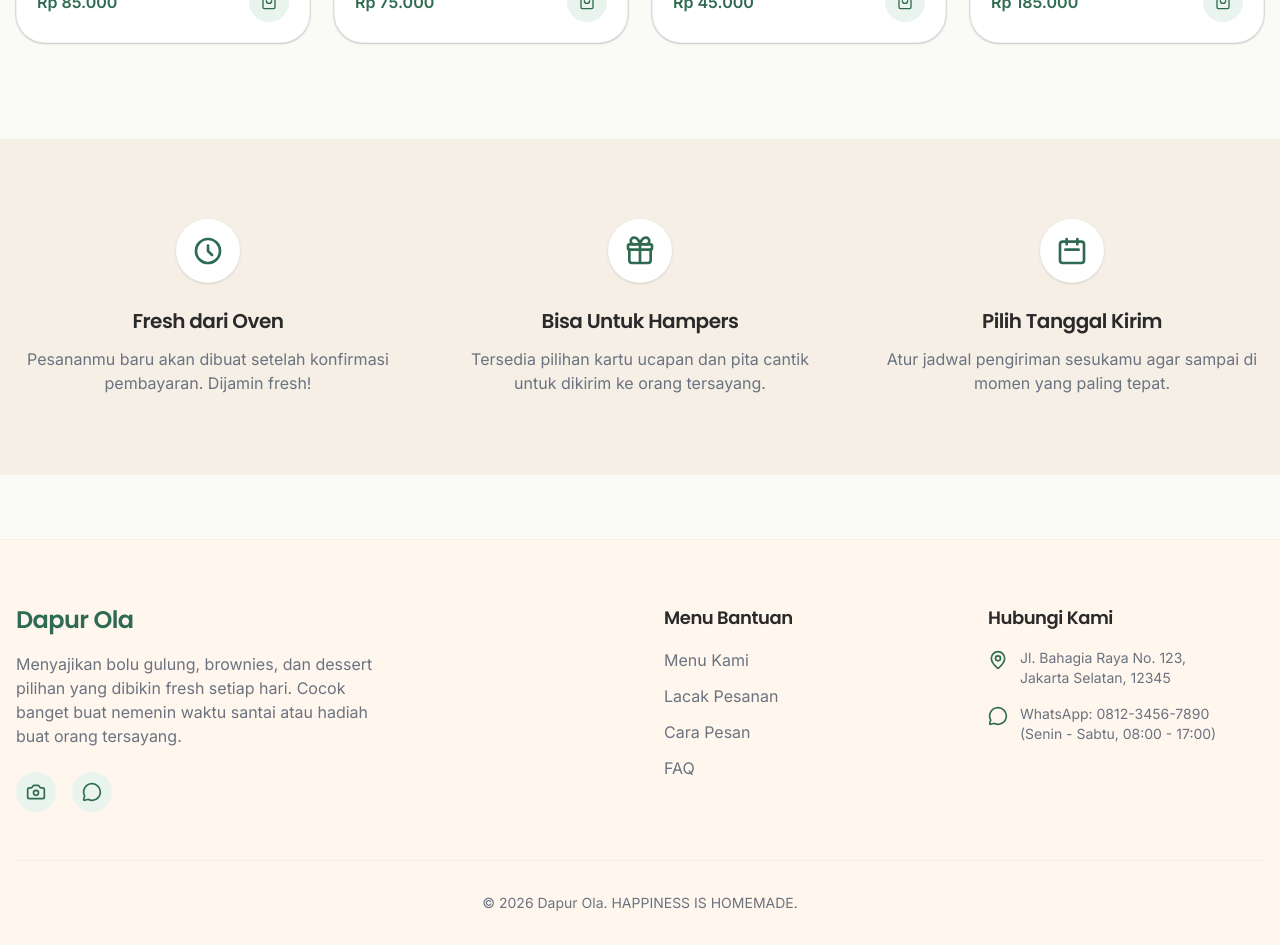
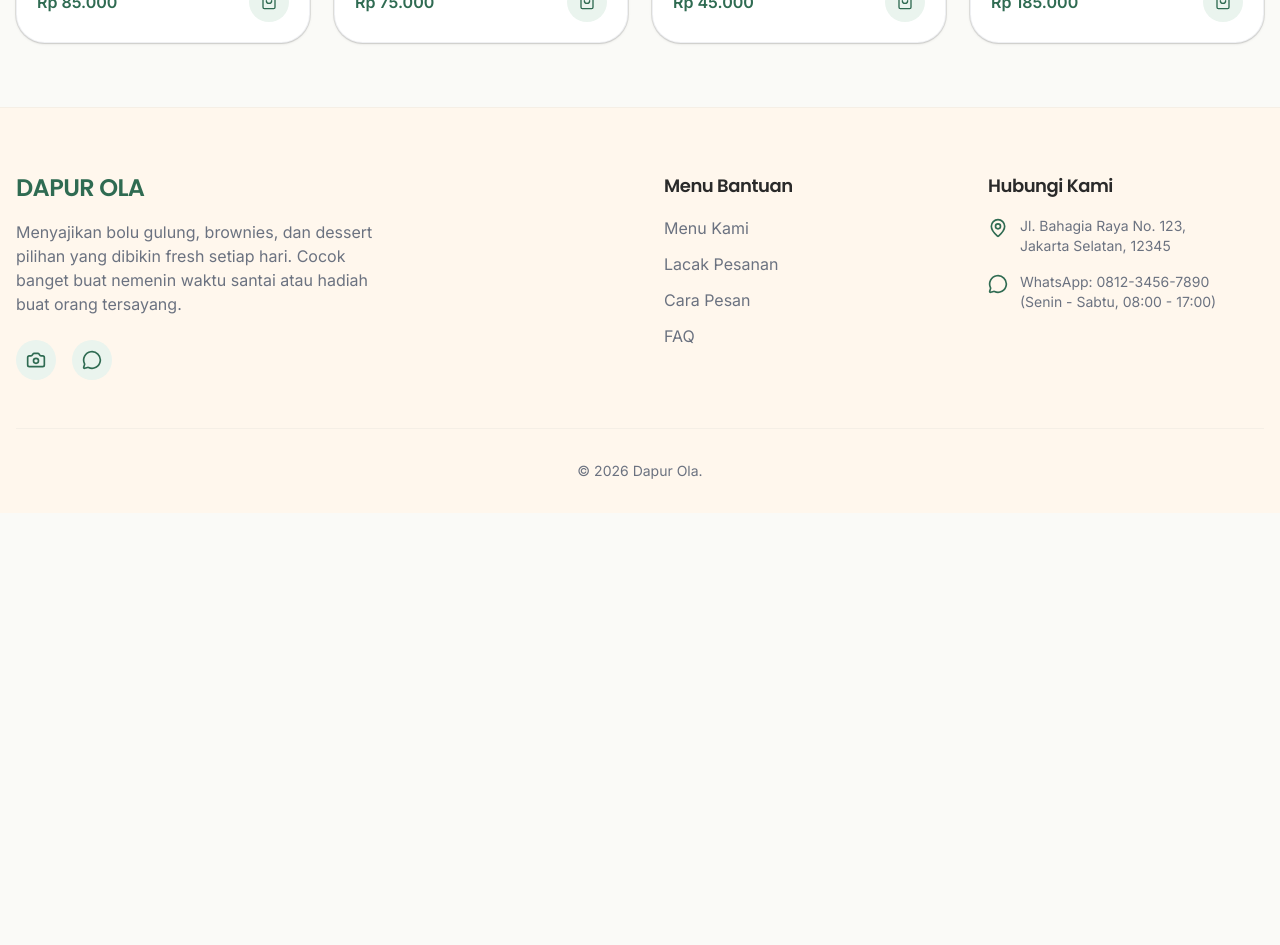
Before and after one commit to bimakrishnaproject/dapurola, a Next.js app: page / in a window 1280 px wide. Shown: the part 1640-2585 px from the top of the page. After the commit the page ends 2153 px from the top, so only its background shows below. Built offline with nearby package versions, Linux system fonts and the light colour scheme.

Commit message:
improvemen

```diff
--- a/src/app/(customer)/page.tsx
+++ b/src/app/(customer)/page.tsx
@@ -58,7 +58,7 @@ export default function HomePage() {
                   className: "h-14 px-8 text-lg font-bold rounded-full w-full sm:w-auto bg-[#F59E0B] hover:bg-[#D97706] text-[#2F6B52] shadow-lg hover:shadow-xl transition-all"
                 })}
               >
-                Lihat Menu Kami
+                Lihat Menu
               </Link>
               <Link
                 href="/products?category=hampers"
@@ -167,39 +167,6 @@ export default function HomePage() {
           <Link href="/products" className={buttonVariants({ variant: "outline", className: "w-full rounded-full" })}>Lihat Semua Menu</Link>
         </div>
       </section>
-
-      {/* Brand Pillars / Value */}
-      <section className="bg-brand-beige py-20 mt-8">
-        <div className="container mx-auto px-4">
-          <div className="grid grid-cols-1 md:grid-cols-3 gap-12 text-center">
-            <div className="flex flex-col items-center">
-              <div className="w-16 h-16 bg-white rounded-full flex items-center justify-center text-brand-primary mb-6 shadow-sm">
-                <svg className="w-8 h-8" fill="none" viewBox="0 0 24 24" stroke="currentColor">
-                  <path strokeLinecap="round" strokeLinejoin="round" strokeWidth={2} d="M12 8v4l3 3m6-3a9 9 0 11-18 0 9 9 0 0118 0z" />
-                </svg>
-              </div>
-              <h3 className="font-heading font-semibold text-xl mb-3">Fresh dari Oven</h3>
-              <p className="text-muted-foreground">Pesananmu baru akan dibuat setelah konfirmasi pembayaran. Dijamin fresh!</p>
-            </div>
-            <div className="flex flex-col items-center">
-              <div className="w-16 h-16 bg-white rounded-full flex items-center justify-center text-brand-primary mb-6 shadow-sm">
-                <Gift className="w-8 h-8" />
-              </div>
-              <h3 className="font-heading font-semibold text-xl mb-3">Bisa Untuk Hampers</h3>
-              <p className="text-muted-foreground">Tersedia pilihan kartu ucapan dan pita cantik untuk dikirim ke orang tersayang.</p>
-            </div>
-            <div className="flex flex-col items-center">
-              <div className="w-16 h-16 bg-white rounded-full flex items-center justify-center text-brand-primary mb-6 shadow-sm">
-                <svg className="w-8 h-8" fill="none" viewBox="0 0 24 24" stroke="currentColor">
-                  <path strokeLinecap="round" strokeLinejoin="round" strokeWidth={2} d="M8 7V3m8 4V3m-9 8h10M5 21h14a2 2 0 002-2V7a2 2 0 00-2-2H5a2 2 0 00-2 2v12a2 2 0 002 2z" />
-                </svg>
-              </div>
-              <h3 className="font-heading font-semibold text-xl mb-3">Pilih Tanggal Kirim</h3>
-              <p className="text-muted-foreground">Atur jadwal pengiriman sesukamu agar sampai di momen yang paling tepat.</p>
-            </div>
-          </div>
-        </div>
-      </section>
     </div>
   );
 }
--- a/src/components/layout/CustomerFooter.tsx
+++ b/src/components/layout/CustomerFooter.tsx
@@ -7,7 +7,7 @@ export default function CustomerFooter() {
       <div className="container mx-auto px-4">
         <div className="grid grid-cols-1 md:grid-cols-4 gap-12 mb-12">
           <div className="md:col-span-2">
-            <h3 className="font-heading text-2xl font-semibold text-brand-primary mb-4">Dapur Ola</h3>
+            <h3 className="font-heading text-2xl font-semibold text-brand-primary mb-4">DAPUR OLA</h3>
             <p className="text-muted-foreground mb-6 max-w-sm">
               Menyajikan bolu gulung, brownies, dan dessert pilihan yang dibikin fresh setiap hari.
               Cocok banget buat nemenin waktu santai atau hadiah buat orang tersayang.
@@ -55,7 +55,7 @@ export default function CustomerFooter() {
 
         <div className="pt-8 border-t border-brand-beige text-center">
           <p className="text-sm text-muted-foreground">
-            &copy; {new Date().getFullYear()} Dapur Ola. HAPPINESS IS HOMEMADE.
+            &copy; {new Date().getFullYear()} Dapur Ola.
           </p>
         </div>
       </div>
```
